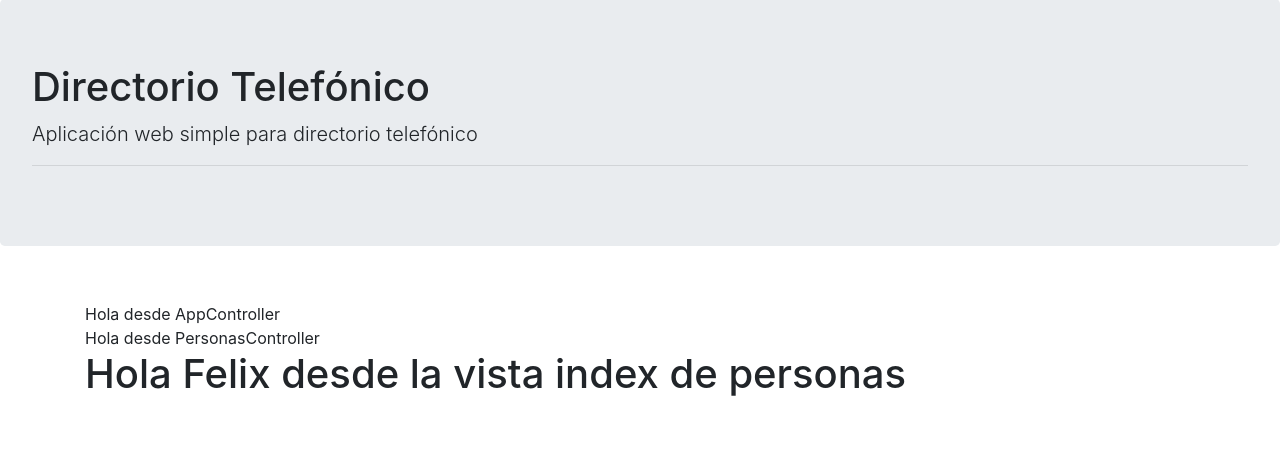
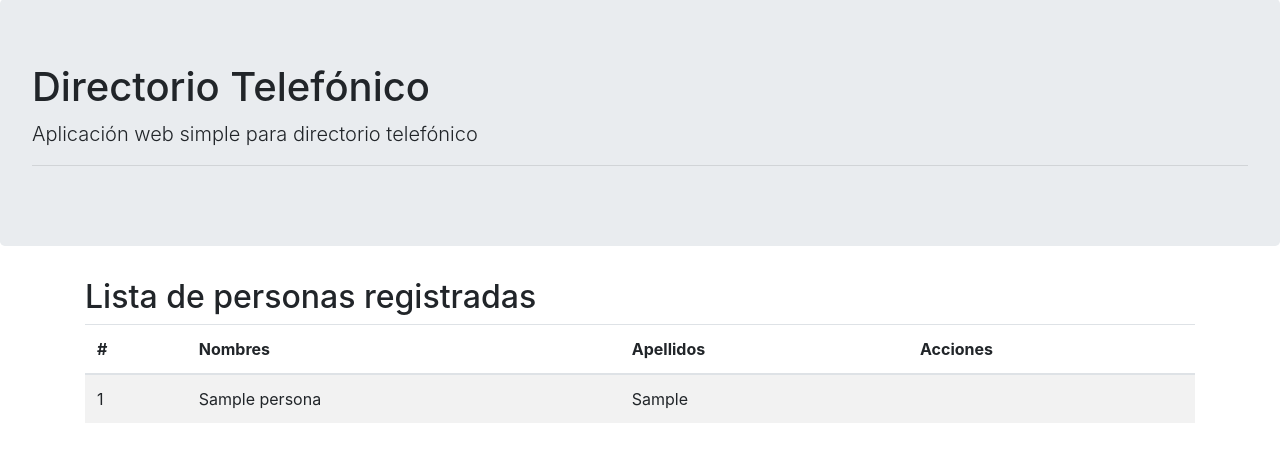
Before and after one commit to fxgal/ejemplo-mvc, a PHP site: page /mvc/ in a window 1280 px wide. Shown: the part 57-519 px from the top of the page. Run offline with PHP 8.4, Linux system fonts and the light colour scheme; tables that the repository leaves empty or names only in its code hold one stand-in row (values such as "Sample post"); some libraries are stand-ins or nearby versions.

Commit message:
enrutamiento corregido

```diff
--- /dev/null
+++ b/config/Database.php
@@ -0,0 +1,30 @@
+<?php
+
+/**
+ * Conexión a la base de datos
+ */
+class Database
+{
+
+    private static function conection(){
+      $con = new mysqli('localhost', 'root', 'mysqladmin', 'directorio');
+      //errores
+      if (!$con) {
+          echo "Error: No se pudo conectar a MySQL." . PHP_EOL;
+          echo "errno de depuración: " . $con->connect_errno() . PHP_EOL;
+          echo "error de depuración: " . $con->connect_error() . PHP_EOL;
+          exit;
+      }
+      return $con;
+    }
+
+    static function query($sql){
+      $con = Database::conection();
+      $result = $con->query($sql);
+      $con->close();
+      return $result;
+    }
+}
+
+
+?>
--- a/config/Router.php
+++ b/config/Router.php
@@ -1,7 +1,7 @@
 <?php
 include_once 'config/constantes.php';
 include_once 'controllers/Controller.php';
-include_once 'controllers/ErrorController.php';
+include_once 'controllers/FlashController.php';
 /**
  * Router
  */
@@ -10,13 +10,15 @@ class Router
 
   function __construct()
   {
-    //Crear una instancia de ErrorController para lanzar errores
-    $error = new ErrorController();
+    //Crear una instancia de mensajes para las vistas
+    $flash = new FlashController();
     //Destructurar la URL
-    $url = (isset($_GET['url']) && $_GET['url']!='index.php')?$_GET['url']:URL_DEFAULT;
-    $url = explode('/',$url);
+    $url = isset($_GET['url'])?$_GET['url']:URL_DEFAULT;
+    $url = explode('/', $url);
+    $controllerName = isset($url[0])?$url[0]:CONTROLLER_DEFAULT;
+    $actionName = isset($url[1])?$url[1]:ACTION_DEFAULT;
+    //Nombre de la clase controller
     $controllerName = ucfirst($url[0]).'Controller';
-    $actionName = $url[1];
     $ruta = 'controllers/'.$controllerName.'.php';
     if(file_exists($ruta)){
       include_once $ruta;
@@ -24,11 +26,12 @@ class Router
       if(method_exists($controller, $actionName)){
         $controller->$actionName();
       }else{
-        $error->message = "La accion $actionName no existe";
+        $flash->error = "La accion $actionName no existe";
       }
     }else{
-      $error->message = "El controller $controllerName no existe";
+      $flash->error = "El controller $controllerName no existe";
     }
+    $flash->show();
   }
 }
 
--- a/config/constantes.php
+++ b/config/constantes.php
@@ -1,4 +1,6 @@
 <?php
+define('URL_BASE','http://localhost/mvc/');
 define('URL_DEFAULT','personas/index');
-define('URL_BASE','http://localhost/mvc/');
+define('CONTROLLER_DEFAULT','personas');
+define('ACTION_DEFAULT','index');
 ?>
--- a/controllers/Controller.php
+++ b/controllers/Controller.php
@@ -7,11 +7,7 @@ class Controller
 
   function __construct()
   {
-    echo "<br />Hola desde AppController";
-  }
 
-  function index(){
-    echo "<br />Hola desde AppController/index";
   }
 }
 
--- a/controllers/ErrorController.php
+++ /dev/null
@@ -1,24 +0,0 @@
-<?php
-/**
- * Errores
- */
-class ErrorController
-{
-  private $message;
-  function __construct(){}
-
-  function __set($var, $value){
-    if(property_exists(__CLASS__, $var)){
-      $this->$var = $value;
-    }
-    throw new \Exception("No existe la propiedad", 1);
-
-  }
-  function __get($var){
-    $message =  property_exists(__CLASS__, $var)?$this->$var:NULL;
-    $this->message = NULL;
-    return $message;
-  }
-}
-
-?>
--- /dev/null
+++ b/controllers/FlashController.php
@@ -0,0 +1,41 @@
+<?php
+/**
+ * Mensahes Flash
+ */
+class FlashController
+{
+  private $error;
+  private $success;
+  private $info;
+  private $message;
+
+  function __construct(){}
+
+  function __set($var, $value){
+    if(property_exists(__CLASS__, $var)){
+      $this->$var = $value;
+    }else{
+      throw new \Exception("No existe la propiedad", 1);
+    }
+
+  }
+  function __get($var){
+    var_dump($var);
+    if(property_exists(__CLASS__, $var)){
+      $$this->message = [
+        'type'=>$var,
+        'text'=>$this->$var
+      ];
+    }
+    var_dump($message);
+    require_once 'views/layouts/flash.php';
+  }
+
+  function show(){
+    $message = $this->message;
+    require_once 'views/layouts/flash.php';
+    $message = NULL;
+  }
+}
+
+?>
--- a/controllers/PersonasController.php
+++ b/controllers/PersonasController.php
@@ -9,11 +9,12 @@ class PersonasController extends Controller
   function __construct()
   {
     parent::__construct();
-    echo "<br />Hola desde PersonasController";
+
   }
 
   function index(){
-    $persona = new Persona(1,'Felix');
+    $personaModel = new Persona();
+    $personas = $personaModel->getPersonas();
     require_once 'views/personas/index.php';
   }
 }
--- /dev/null
+++ b/models/Model.php
@@ -0,0 +1,17 @@
+<?php
+include_once 'config/Database.php';
+
+/**
+ * Modelo Base
+ */
+class Model
+{
+  function __construct(){}
+
+  function query($sql){
+    return Database::query($sql);
+  }
+}
+
+
+?>
--- a/models/Persona.php
+++ b/models/Persona.php
@@ -1,15 +1,18 @@
 <?php
+include_once 'models/Model.php';
 /**
  * Modelo Personas
  */
-class Persona
+class Persona extends Model
 {
   private $id;
   private $nombre;
-  function __construct($id = null, $nombre = null)
+  private $apellidos;
+  function __construct($id = null, $nombre = null, $apellidos = null)
   {
     $this->id = $id;
     $this->nombre = $nombre;
+    $this->apellidos = $apellidos;
   }
 
   public function __set($var, $valor) {
@@ -25,6 +28,9 @@ class Persona
      }
      return NULL;
    }
+   function getPersonas(){
+     return $this->query('SELECT * FROM personas');
+   }
 }
 
 ?>
--- /dev/null
+++ b/views/layouts/flash.php
@@ -0,0 +1,5 @@
+<?php if (isset($message)): ?>
+  <div class="alert alert-<?= ($message['type']==='error')?'danger':$message['type']?>" role="alert">
+    <?= $message['text']; ?>
+  </div>
+<?php endif; ?>
--- a/views/layouts/messages.php
+++ /dev/null
@@ -1,5 +0,0 @@
-<?php if (isset($error->message)): ?>
-  <div class="alert alert-danger" role="alert">
-    <?= $error->message; ?>
-  </div>
-<?php endif; ?>
--- a/views/layouts/navbar.php
+++ b/views/layouts/navbar.php
@@ -6,7 +6,7 @@
   <div class="collapse navbar-collapse" id="navbarNav">
     <ul class="navbar-nav">
       <li class="nav-item active">
-        <a class="nav-link" href="#">Inicio <span class="sr-only">(current)</span></a>
+        <a class="nav-link" href="<?= URL_BASE ?>personas/index">Inicio <span class="sr-only">(current)</span></a>
       </li>
       <li class="nav-item">
         <a class="nav-link" href="#">Agregar</a>
--- a/views/personas/index.php
+++ b/views/personas/index.php
@@ -1 +1,24 @@
-<h1>Hola <?= $persona->nombre ?> desde la vista index de personas</h1>
+<h2>Lista de personas registradas</h2>
+<?php if ($personas->num_rows>0): ?>
+  <table class="table table-hover table-striped">
+    <thead>
+      <tr>
+        <th>#</th>
+        <th>Nombres</th>
+        <th>Apellidos</th>
+        <th>Acciones</th>
+      </tr>
+    </thead>
+    <tbody>
+      <?php while($persona = $personas->fetch_object()): ?>
+      <tr>
+        <td><?= $persona->id ?></td>
+        <td><?= $persona->nombres ?></td>
+        <td><?= $persona->apellidos ?></td>
+        <td></td>
+      </tr>
+    <?php endwhile; ?>
+    </tbody>
+  </table>
+<?php else: ?>
+<?php endif; ?>
```
Also changed, not shown: .htaccess.
